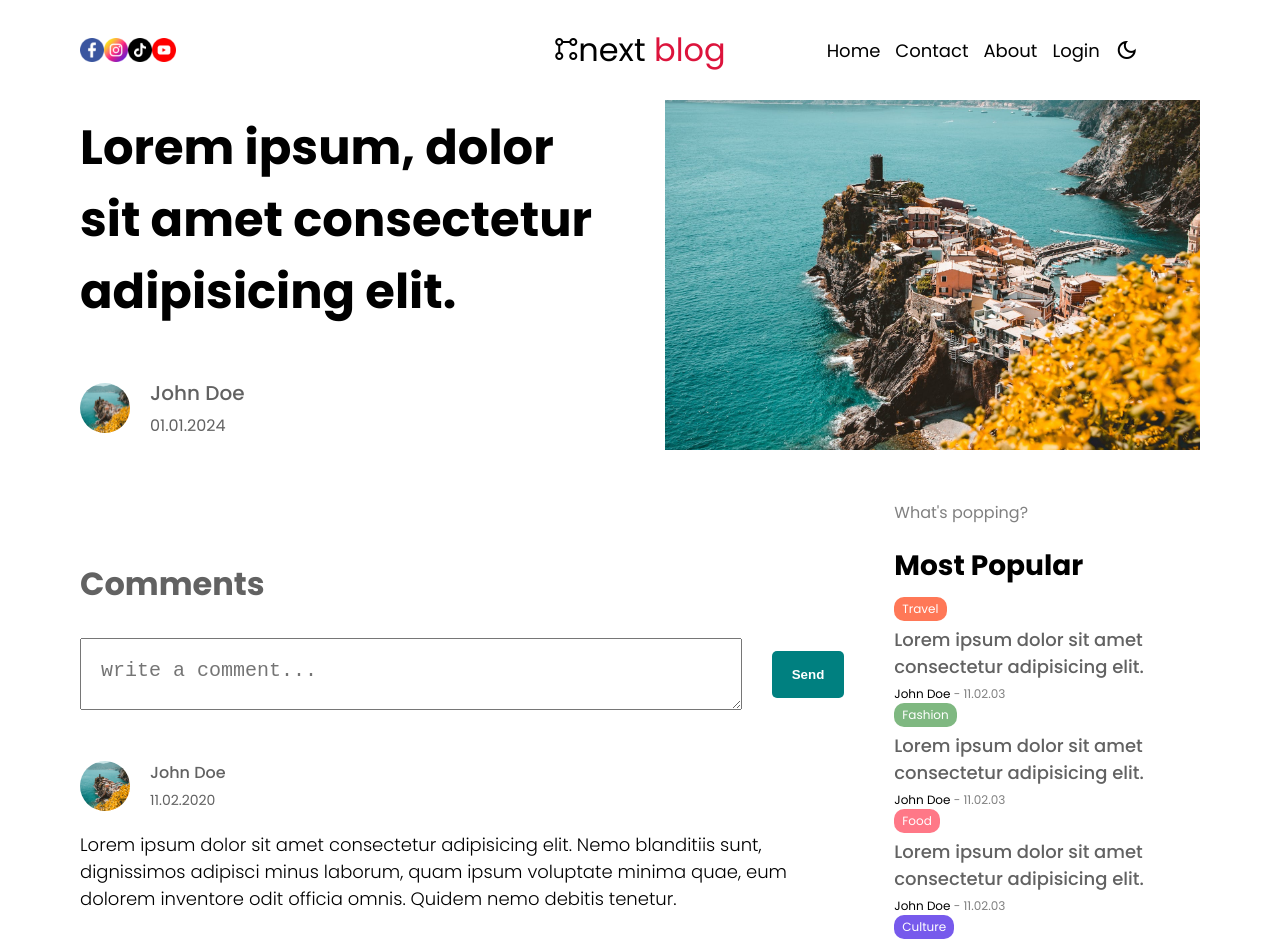
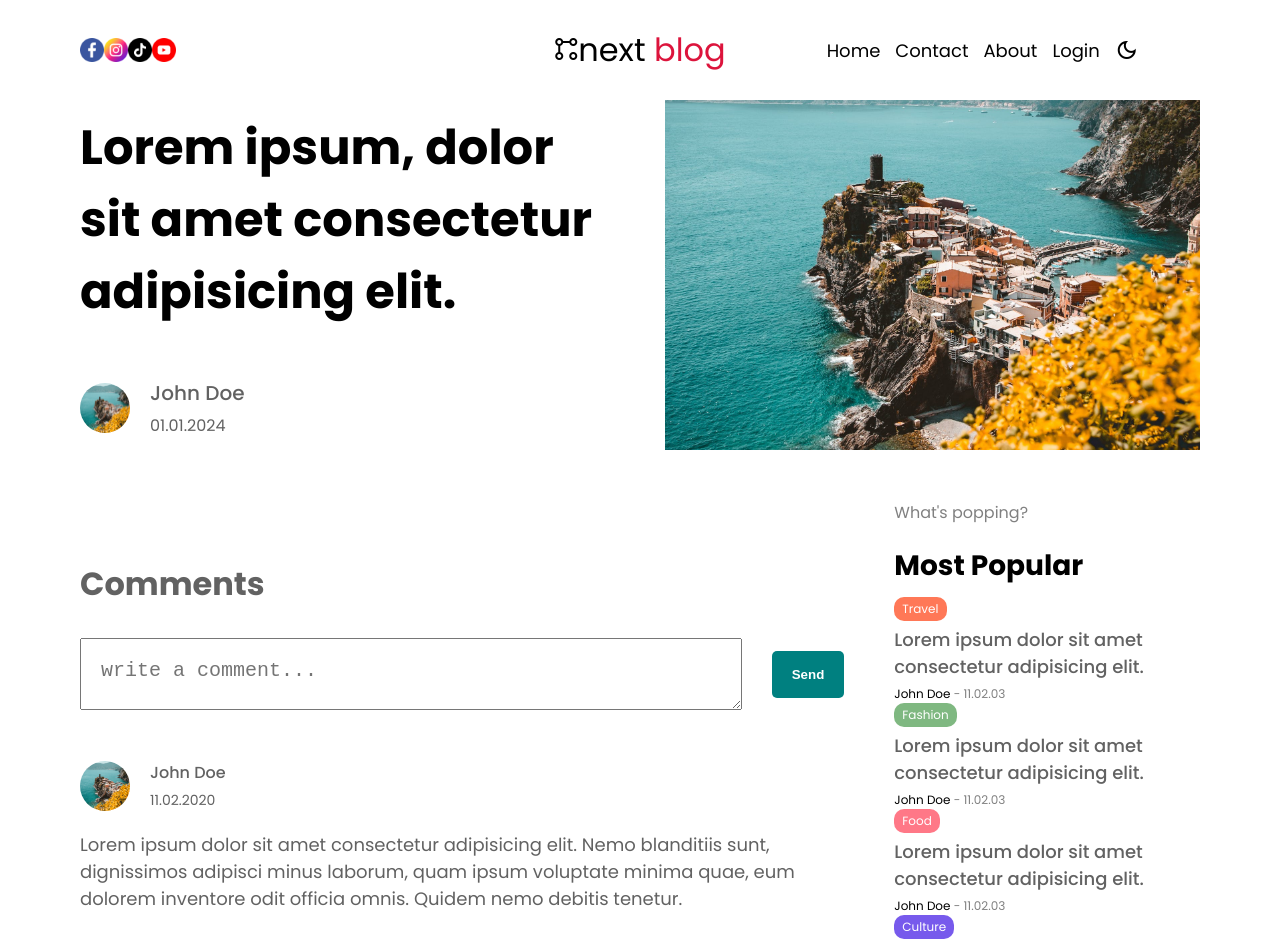
Before and after one commit to FREDVUNI/next-blog, a Next.js app: page /1 in a window 1280 px wide. Shown: the top 948 px of the page. Built offline with nearby package versions, Linux system fonts and the light colour scheme.

Commit message:
chore: adjust the comment description

```diff
--- a/src/components/comments/comments.module.css
+++ b/src/components/comments/comments.module.css
@@ -69,5 +69,6 @@
 
 .desc {
   font-size: 18px;
-  font-weight: 300;
+  font-weight: 400;
+  color: var(--softTextColor);
 }
```
